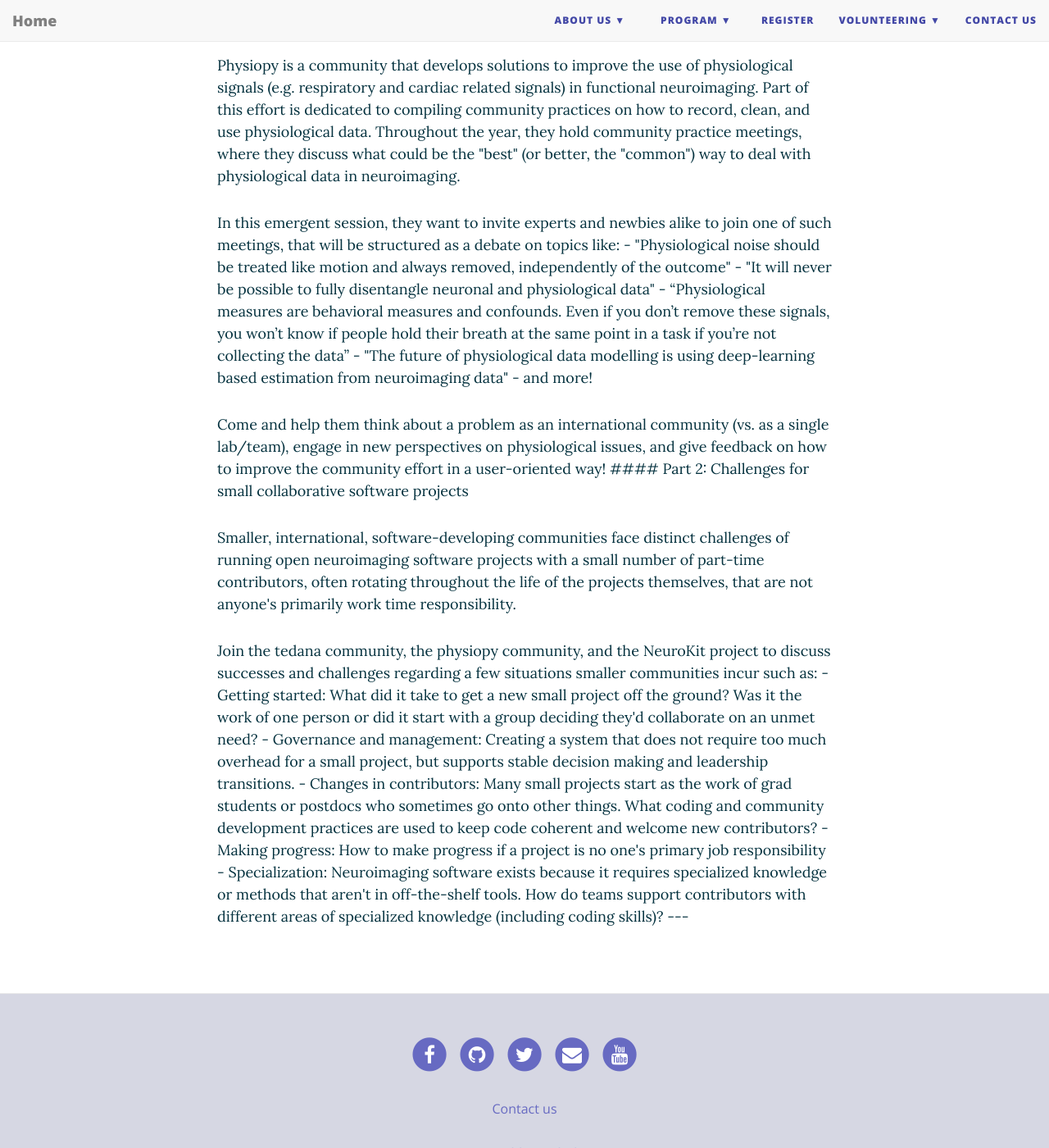
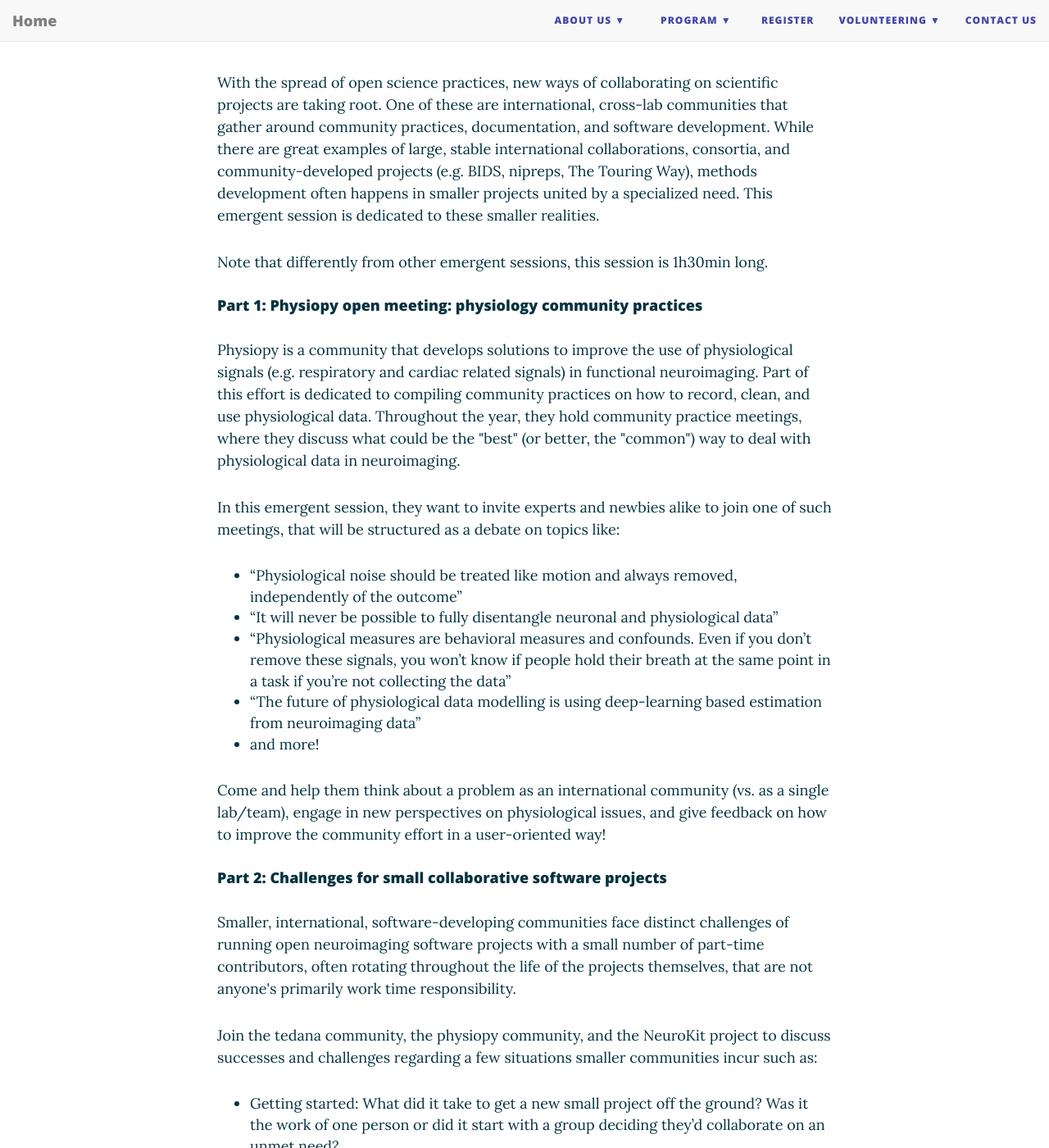
Before and after one commit to ohbm/osr2023, a Jekyll site: the page built from emergent.md, in a window 1280 px wide and 1400 px high, scrolled down 3869 px. Shown: the whole window at 82% size. Built offline with Jekyll 4.4.1, drawn with Linux system fonts in a browser that asks for light colours; nearby versions of some CDN libraries; some of the changed text lies outside the part shown.

Commit message:
fix md (?)

```diff
--- a/emergent.md
+++ b/emergent.md
@@ -15,11 +15,11 @@
 #### 10.30 (GMT-4) July 24 (Monday)
 [Join on Crowdcast](https://www.crowdcast.io/e/osr-2023-emergent-2)
 
-<p> TRX(https://github.com/tee-ar-ex) (pronounced “tee ar ex”) is an emerging tractography file format designed to facilitate dataset exchange, interoperability, and state-of-the-art analyses, acting as a community-driven replacement for the myriad existing file formats.
+<p> [TRX](https://github.com/tee-ar-ex) (pronounced “tee ar ex”) is an emerging tractography file format designed to facilitate dataset exchange, interoperability, and state-of-the-art analyses, acting as a community-driven replacement for the myriad existing file formats.  </p>
 
-<p>File formats that store the results of computational tractography were typically developed within specific software packages. This approach has facilitated a myriad of applications, but this development approach has also generated insularity within software packages, and has limited standardization. Moreover, because tractography file formats were developed to solve immediate challenges, only a limited breadth of applications within a single software package was envisioned, sometimes also neglecting computational performance. Given the growing interest in tractography methods and applications, and the increasing size and complexity of datasets, a community-driven standardization of tractography has become a priority. To address these challenges, our community initiated a discussion to design a new file format and agreed to participate in its conception, development, and, if successful, its adoption.
+<p>File formats that store the results of computational tractography were typically developed within specific software packages. This approach has facilitated a myriad of applications, but this development approach has also generated insularity within software packages, and has limited standardization. Moreover, because tractography file formats were developed to solve immediate challenges, only a limited breadth of applications within a single software package was envisioned, sometimes also neglecting computational performance. Given the growing interest in tractography methods and applications, and the increasing size and complexity of datasets, a community-driven standardization of tractography has become a priority. To address these challenges, our community initiated a discussion to design a new file format and agreed to participate in its conception, development, and, if successful, its adoption. </p>
 
-<p>The goal of TRX is to become the first community-driven standard amongst tractography file formats. As with other file formats like NIFTI, they believe that TRX will serve the community well and the growing computational needs of our field. The organizers encourage community members to consider early contributions to our proposal so as to ensure the new standard will cover the needs of the wider audience of software developers, toolboxes, and scientists. Their long-term plan is to integrate TRX within the Brain Imaging Data Structure (BIDS) ecosystem.
+<p>The goal of TRX is to become the first community-driven standard amongst tractography file formats. As with other file formats like NIFTI, they believe that TRX will serve the community well and the growing computational needs of our field. The organizers encourage community members to consider early contributions to our proposal so as to ensure the new standard will cover the needs of the wider audience of software developers, toolboxes, and scientists. Their long-term plan is to integrate TRX within the Brain Imaging Data Structure (BIDS) ecosystem. </p>
 
 <p>TRX was first presented at the OHBM 2022 conference (abstract, poster) with 27 authors from 26 different institutions who are participating in the effort. In this emergent session, the organizers propose to give an update on TRX development over the passing year, including consolidation of Python and JavaScript software for TRX, and integration into existing analysis pipelines and visualization software. They will open the floor to a broad discussion of the development milestones that they hope to achieve in the coming year. They are hoping to engage stakeholders from across the community towards development of software tools that support use of TRX.</p>
 
@@ -29,7 +29,7 @@
 #### 14.45 (GMT-4) July 24 (Monday)
 [Join on Crowdcast](https://www.crowdcast.io/e/osr-2023-emergent-3)
 
-<p>Together with other independent groups, the organizers are in the process of generating simulated datasets to model interplay of brain, behavior, and cognition. They would like to discuss with the community what would be the most useful elements in the simulated data.
+<p>Together with other independent groups, the organizers are in the process of generating simulated datasets to model interplay of brain, behavior, and cognition. They would like to discuss with the community what would be the most useful elements in the simulated data. </p>
 <p>Neuroimaging has contributed considerably to our understanding of brain development and its relationship to cognition and behavior. With increasing availability of longitudinal studies, we can apply statistical models to longitudinal datasets to study the temporal trajectories of development and disease progression. However, despite advancements in neuroimaging, replicability in research remains a key issue and there is no gold standard to evaluate neuroanatomical correlates of cognition, behavior, and their interplay. Simulated datasets are one way that we can test hypotheses and assess whether our current models can capture the complex brain-behavior relationship. The group along with others are currently in the process of generating synthetic data based on how each group thinks about development. The data will be released to the community where different longitudinal models can be tested and underlying assumptions can be extracted. After a year, the code that was used to generate the data will be released. Their plan is to have a symposium or a contest regarding the best approaches approximately a year after the initial data release.</p>
 
 ---
@@ -38,9 +38,9 @@
 #### 10.30 (GMT-4) July 25 (Tuesday)
 [Join on Crowdcast](https://www.crowdcast.io/e/osr-2023-emergent-4)
 
-<p>COINSTAC promotes collaborative research by removing large barriers to traditional data-centric approaches. It allows groups of users to run common analyses on their own machines over their own datasets with ease. The results of these analyses are synchronized to the cloud and undergo aggregate analysis processes using all contributor data. Federated (decentralized) pipelines enable distributed, iterative, and feature-rich analyses, opening up new possibilities for collaborative computation. It also offers data anonymity through differentially private algorithms, so members do not need to fear protected health information (PHI) traceback.
+<p>COINSTAC promotes collaborative research by removing large barriers to traditional data-centric approaches. It allows groups of users to run common analyses on their own machines over their own datasets with ease. The results of these analyses are synchronized to the cloud and undergo aggregate analysis processes using all contributor data. Federated (decentralized) pipelines enable distributed, iterative, and feature-rich analyses, opening up new possibilities for collaborative computation. It also offers data anonymity through differentially private algorithms, so members do not need to fear protected health information (PHI) traceback. </p>
 
-<p>The goal of this emergent session is to introduce COINSTAC and COINSTAC Vaults (CVs). COINSTAC's federated analysis capabilities integrate seamlessly with CVs to reduce barriers by hosting standardized, persistent, and highly available datasets. A CV streamlines collaboration by providing a user interface for self-service analysis and collaboration that eliminates manual coordination with data owners. Importantly, CVs can also be used in conjunction with open data by simply creating a CV that hosts the available data. This can then be a part of future analyses, thus filling an essential gap in the data-sharing ecosystem. The organizers will illustrate the impact of CVs through several functional and structural neuroimaging studies utilizing federated analysis. These analyses showcase CVs potential to improve the reproducibility of research and increase sample sizes in neuroimaging studies.
+<p>The goal of this emergent session is to introduce COINSTAC and COINSTAC Vaults (CVs). COINSTAC's federated analysis capabilities integrate seamlessly with CVs to reduce barriers by hosting standardized, persistent, and highly available datasets. A CV streamlines collaboration by providing a user interface for self-service analysis and collaboration that eliminates manual coordination with data owners. Importantly, CVs can also be used in conjunction with open data by simply creating a CV that hosts the available data. This can then be a part of future analyses, thus filling an essential gap in the data-sharing ecosystem. The organizers will illustrate the impact of CVs through several functional and structural neuroimaging studies utilizing federated analysis. These analyses showcase CVs potential to improve the reproducibility of research and increase sample sizes in neuroimaging studies. </p>
 
 <p>In this session, the organizers will also demonstrate commonly used data analysis pipelines in COINSTAC framework. Other features will be showcased including Singularity container platform support. COINSTAC community would like to hear feedback about the software such as how to improve the experience for researchers and welcome anyone who wants to contribute to this open source and open data project with their datasets, algorithms, and code. They would also like to work with other organizations to pursue grants together, including small business grants. They emphasize that collaborating with other organizations is the best way for us to answer interesting neuroscience-related questions that would not have been possible without COINSTAC and COINSTAC Vaults.</p>
 
@@ -51,14 +51,14 @@
 #### 14.45 (GMT-4) July 25 (Tuesday)
 [Join on Crowdcast](https://www.crowdcast.io/e/osr-2023-emergent-5)
 
-<p>With the spread of open science practices, new ways of collaborating on scientific projects are taking root. One of these are international, cross-lab communities that gather around community practices, documentation, and software development. While there are great examples of large, stable international collaborations, consortia, and community-developed projects (e.g. BIDS, nipreps, The Touring Way), methods development often happens in smaller projects united by a specialized need. This emergent session is dedicated to these smaller realities.
+<p>With the spread of open science practices, new ways of collaborating on scientific projects are taking root. One of these are international, cross-lab communities that gather around community practices, documentation, and software development. While there are great examples of large, stable international collaborations, consortia, and community-developed projects (e.g. BIDS, nipreps, The Touring Way), methods development often happens in smaller projects united by a specialized need. This emergent session is dedicated to these smaller realities. </p>
 
-<p>Note that differently from other emergent sessions, this session is 1h30min long.
+<p>Note that differently from other emergent sessions, this session is 1h30min long. </p>
 
 #### Part 1: Physiopy open meeting: physiology community practices
 
-<p>Physiopy is a community that develops solutions to improve the use of physiological signals (e.g. respiratory and cardiac related signals) in functional neuroimaging. Part of this effort is dedicated to compiling community practices on how to record, clean, and use physiological data. Throughout the year, they hold community practice meetings, where they discuss what could be the "best" (or better, the "common") way to deal with physiological data in neuroimaging.
-<p>In this emergent session, they want to invite experts and newbies alike to join one of such meetings, that will be structured as a debate on topics like:
+<p>Physiopy is a community that develops solutions to improve the use of physiological signals (e.g. respiratory and cardiac related signals) in functional neuroimaging. Part of this effort is dedicated to compiling community practices on how to record, clean, and use physiological data. Throughout the year, they hold community practice meetings, where they discuss what could be the "best" (or better, the "common") way to deal with physiological data in neuroimaging. </p>
+<p>In this emergent session, they want to invite experts and newbies alike to join one of such meetings, that will be structured as a debate on topics like: </p>
 
  - "Physiological noise should be treated like motion and always removed, independently of the outcome"
  - "It will never be possible to fully disentangle neuronal and physiological data"
@@ -66,12 +66,13 @@
  - "The future of physiological data modelling is using deep-learning based estimation from neuroimaging data"
  - and more!
 
-<p>Come and help them think about a problem as an international community (vs. as a single lab/team), engage in new perspectives on physiological issues, and give feedback on how to improve the community effort in a user-oriented way!
+<p>Come and help them think about a problem as an international community (vs. as a single lab/team), engage in new perspectives on physiological issues, and give feedback on how to improve the community effort in a user-oriented way! </p>
 
 #### Part 2: Challenges for small collaborative software projects
 
-<p>Smaller, international, software-developing communities face  distinct challenges of running open neuroimaging software projects with a small number of part-time contributors, often rotating throughout the life of the projects themselves, that are not anyone's primarily work time responsibility.
-<p>Join the tedana community, the physiopy community, and the NeuroKit project to discuss successes and challenges regarding a few situations smaller communities incur such as:
+<p>Smaller, international, software-developing communities face  distinct challenges of running open neuroimaging software projects with a small number of part-time contributors, often rotating throughout the life of the projects themselves, that are not anyone's primarily work time responsibility. </p>
+<p>Join the tedana community, the physiopy community, and the NeuroKit project to discuss successes and challenges regarding a few situations smaller communities incur such as: </p>
+
  - Getting started: What did it take to get a new small project off the ground? Was it the work of one person or did it start with a group deciding they'd collaborate on an unmet need?
  - Governance and management: Creating a system that does not require too much overhead for a small project, but supports stable decision making and leadership transitions.
  - Changes in contributors: Many small projects start as the work of grad students or postdocs who sometimes go onto other things. What coding and community development practices are used to keep code coherent and welcome new contributors?
```
